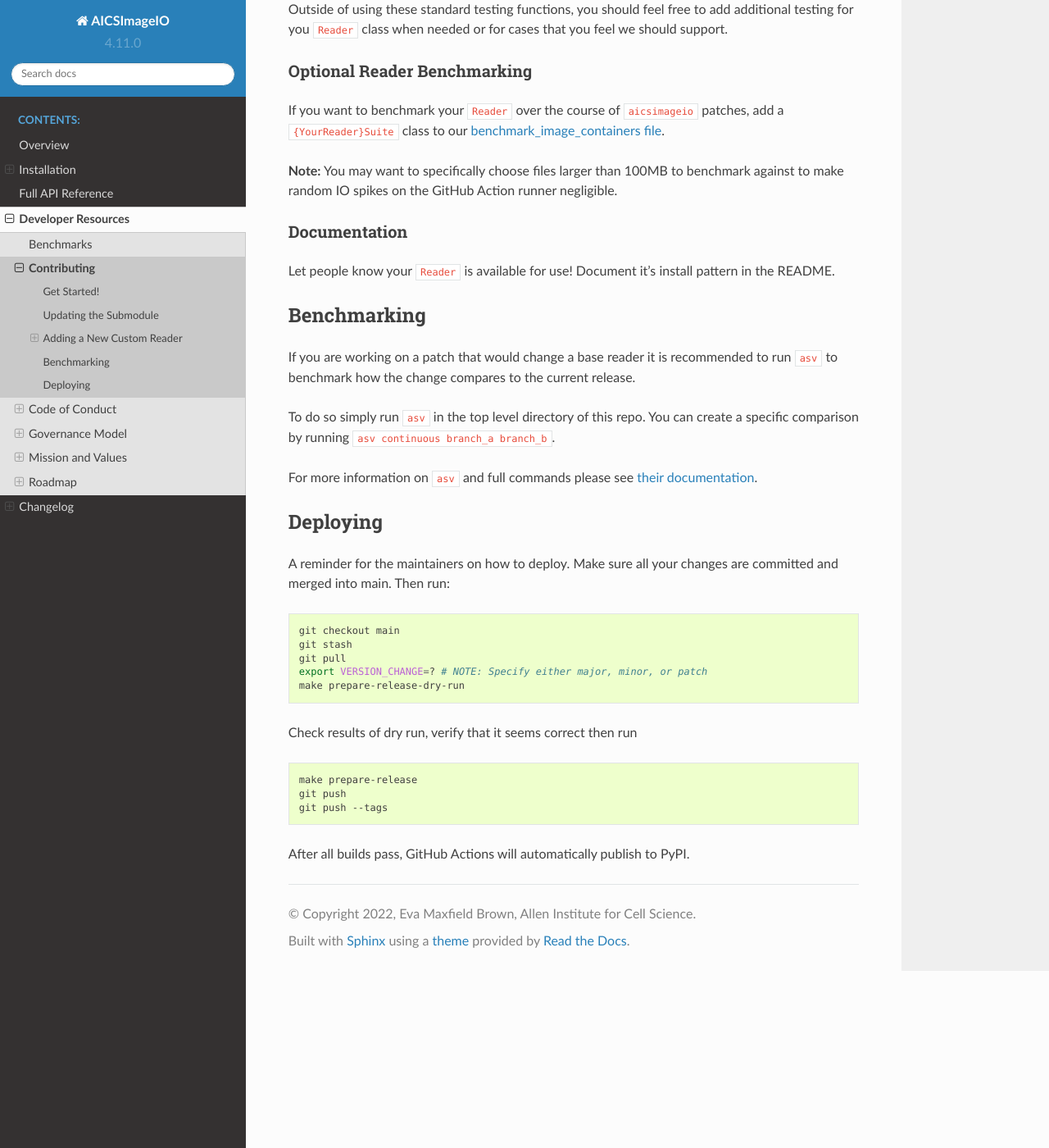
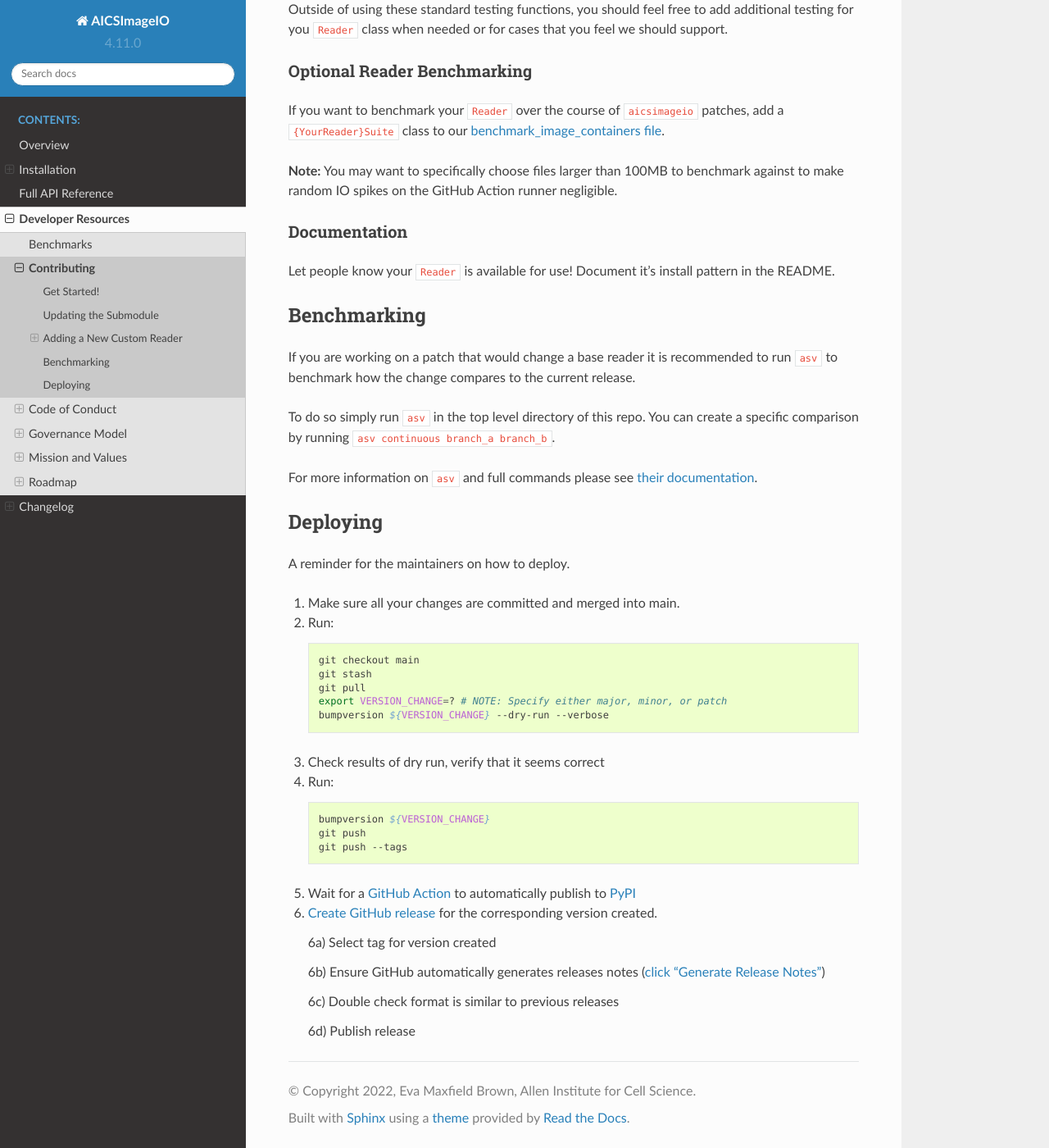
Before and after one commit to AllenCellModeling/aicsimageio, a Sphinx documentation site: the page built from docs/CONTRIBUTING.md, in a window 1280 px wide and 1400 px high, scrolled down 4147 px. Shown: the whole window at 82% size. Built offline with Sphinx 7.4.7 and the Read the Docs theme 2.0.0, drawn with Linux system fonts in a browser that asks for light colours; pages that are not in the unit, such as notebooks, are missing from menus.

Commit message:
Replace make task with instructions

````diff
--- a/docs/CONTRIBUTING.md
+++ b/docs/CONTRIBUTING.md
@@ -208,23 +208,29 @@ For more information on `asv` and full commands please see
 ## Deploying
 
 A reminder for the maintainers on how to deploy.
-Make sure all your changes are committed and merged into main.
-Then run:
+1) Make sure all your changes are committed and merged into main.
+2) Run:
+    ```bash
+    git checkout main
+    git stash
+    git pull
+    export VERSION_CHANGE=? # NOTE: Specify either major, minor, or patch
+    bumpversion ${VERSION_CHANGE} --dry-run --verbose
+    ```
+3) Check results of dry run, verify that it seems correct
+4) Run:
+    ```bash
+    bumpversion ${VERSION_CHANGE}
+    git push
+    git push --tags
+    ```
+5) Wait for a [GitHub Action](https://github.com/AllenCellModeling/aicsimageio/actions) to automatically publish to [PyPI](https://pypi.org/project/aicsimageio/)
+6) [Create GitHub release](https://github.com/AllenCellModeling/aicsimageio/releases/new) for the corresponding version created.
 
-```bash
-git checkout main
-git stash
-git pull
-export VERSION_CHANGE=? # NOTE: Specify either major, minor, or patch
-make prepare-release-dry-run
-```
+    6a) Select tag for version created
 
-Check results of dry run, verify that it seems correct then run
+    6b) Ensure GitHub automatically generates releases notes ([click "Generate Release Notes"](https://docs.github.com/en/repositories/releasing-projects-on-github/automatically-generated-release-notes))
 
-```bash
-make prepare-release
-git push
-git push --tags
-```
+    6c) Double check format is similar to previous releases
 
-After all builds pass, GitHub Actions will automatically publish to PyPI.
+    6d) Publish release
````
Also changed, not shown: 1 other file.
